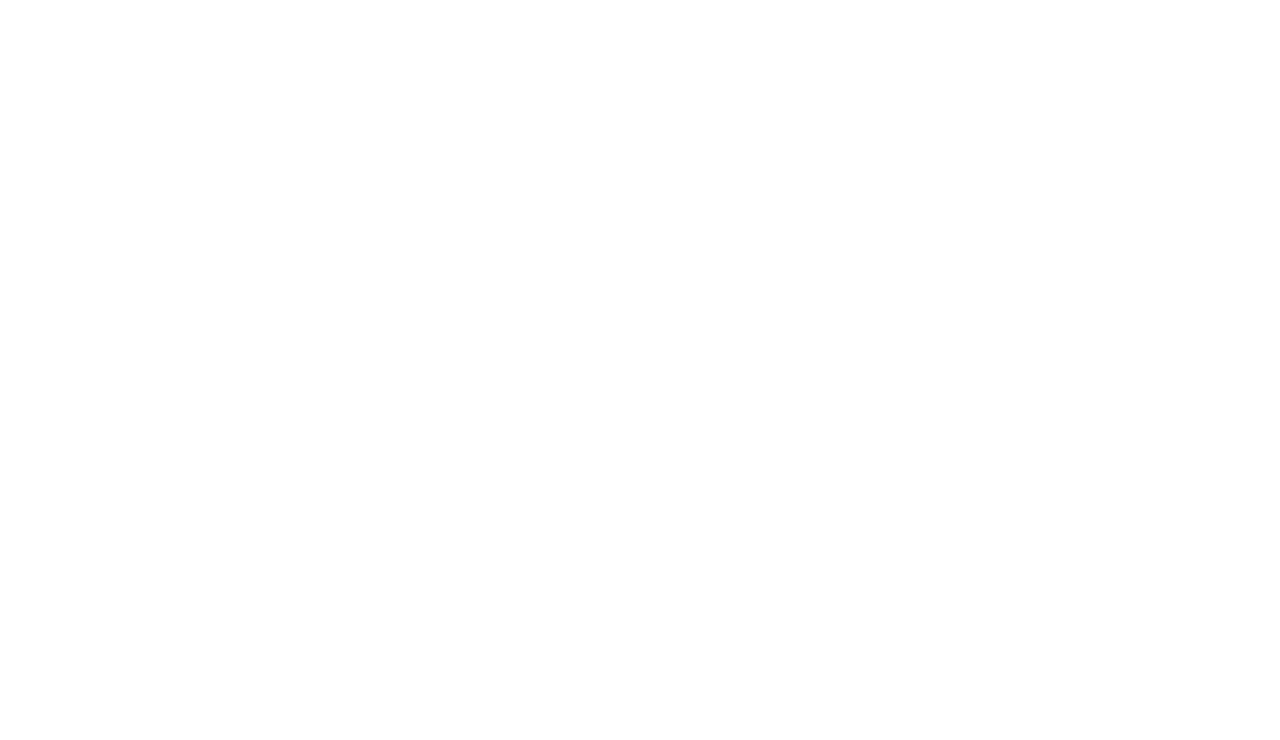
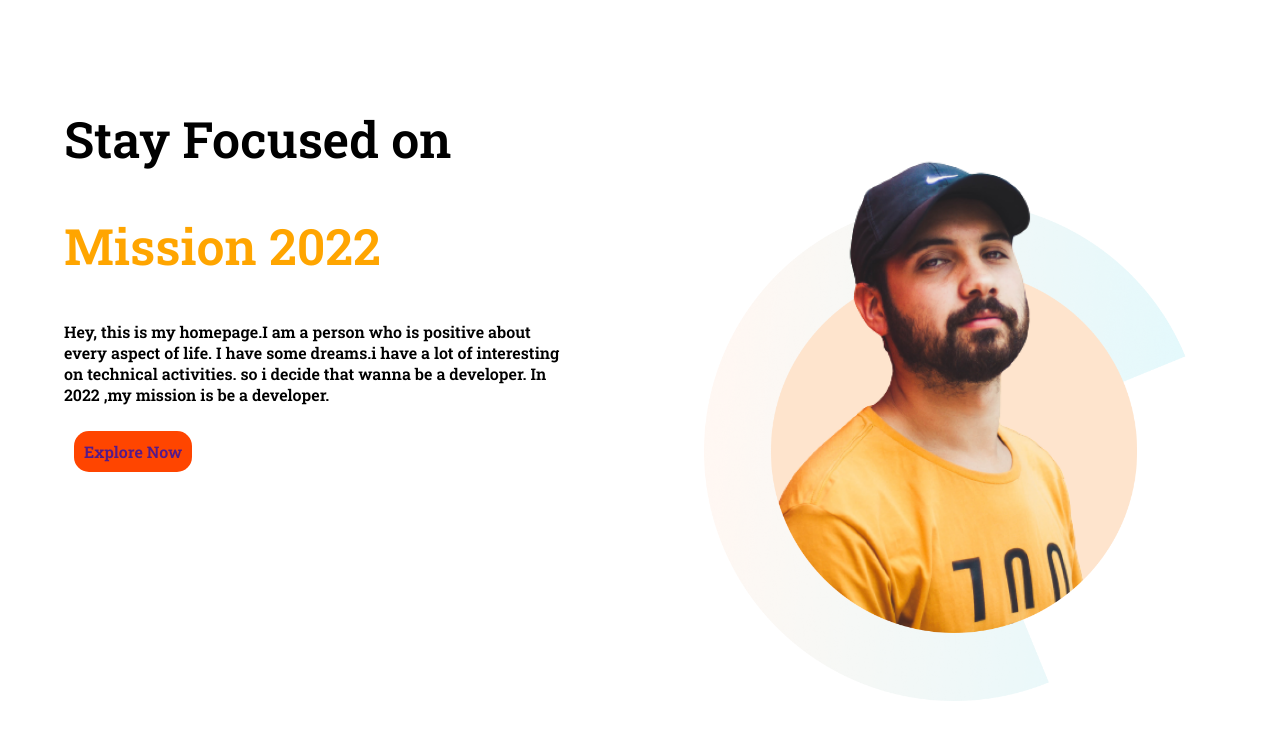
Before and after one commit to 55emon87/First-Assaignment-Ashikur-, a plain HTML site: page index.html in a window 1280 px wide. Drawn offline with Linux system fonts and the light colour scheme.

Commit message:
first commit

```diff
--- a/index.css
+++ b/index.css
@@ -0,0 +1,29 @@
+body{
+    font-family: 'Roboto Slab', serif;
+    margin: 0;
+}
+h1{
+    font-size: 50px;
+}
+.text-color{
+    color: orange;
+}
+.Focus{
+display: flex;
+
+}
+.container img{
+    width: 500px;
+}
+.container{
+    width: 80%;
+    padding: 5%;
+}
+.anchor{
+    text-decoration: none;
+     border-radius: 15px;
+    padding: 10px;
+    background-color: orangered;
+    display: inline-block;
+    margin: 10px;
+}
--- a/index.html
+++ b/index.html
@@ -5,8 +5,22 @@
     <meta http-equiv="X-UA-Compatible" content="IE=edge">
     <meta name="viewport" content="width=device-width, initial-scale=1.0">
     <title>First_Assignment(Ashikur Rahman)</title>
+    <link rel="preconnect" href="https://fonts.googleapis.com">
+    <link rel="preconnect" href="https://fonts.gstatic.com" crossorigin>
+     <link href="https://fonts.googleapis.com/css2?family=Inter:wght@600&family=Poppins:wght@300;400&family=Roboto+Condensed:wght@700&family=Roboto+Slab:wght@600&family=Source+Sans+Pro&family=Spline+Sans:wght@500&display=swap" rel="stylesheet">
+     <link rel="stylesheet" href="index.css">
 </head>
 <body>
-
+  <section class="Focus" >
+    <div class="container" >
+        <h1>Stay Focused on </h1>
+        <h1 class="text-color" 1>Mission 2022</h1>
+        <p>Hey, this is my homepage.I am a person who is positive about every aspect of life. I have some dreams.i have a lot of interesting on technical activities. so i decide that wanna be a developer. In 2022 ,my mission is be a developer.</p>
+        <a class="anchor" target="_blank" href="">Explore Now</a>
+      </div>
+      <div class=" container" >
+          <img src="person/person-0.png" alt="">
+      </div>
+  </section>
 </body>
 </html>
```
